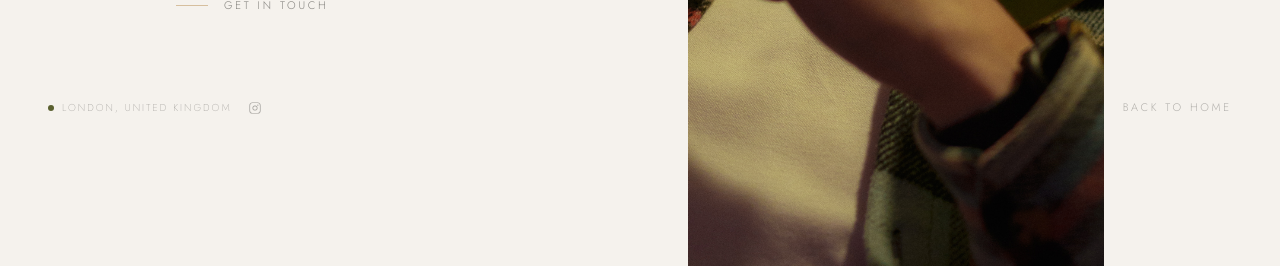
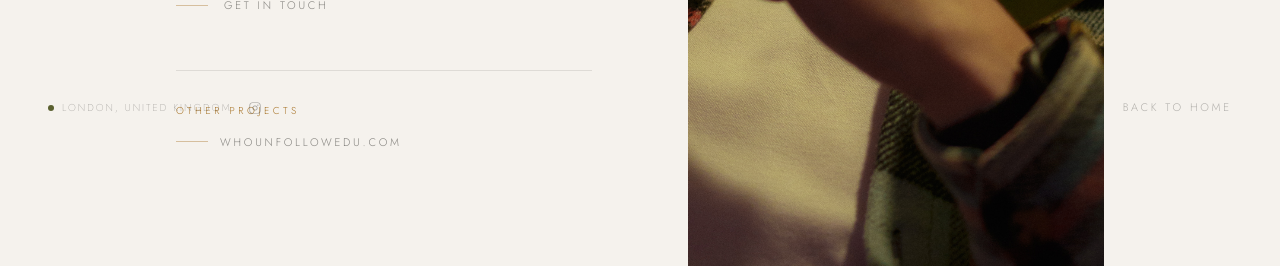
Before and after one commit to PawelNiedzwiecki/portfolio, a Next.js app: page /about in a window 1280 px wide. Shown: the part 653-919 px from the top of the page. Built offline with nearby package versions, Linux system fonts and the light colour scheme.

Commit message:
feat: add side projects

```diff
--- a/src/app/about/page.tsx
+++ b/src/app/about/page.tsx
@@ -50,6 +50,24 @@ export default function About() {
 								Get in touch
 							</Link>
 						</div>
+
+						{/* Other projects */}
+						<div className="animate-fade-slide-up delay-700 mt-8 border-t border-cream/10 pt-8">
+							<p className="mb-4 text-[10px] font-light uppercase tracking-[0.35em] text-amber">
+								Other projects
+							</p>
+							<Link
+								href="https://whounfollowedu.com"
+								target="_blank"
+								rel="noopener noreferrer"
+								className="group flex items-center gap-3"
+							>
+								<div className="h-px w-8 bg-amber/40 transition-all duration-300 group-hover:w-12 group-hover:bg-amber" />
+								<span className="text-[11px] font-light uppercase tracking-[0.25em] text-cream/50 transition-colors duration-300 group-hover:text-cream">
+									whounfollowedu.com
+								</span>
+							</Link>
+						</div>
 					</div>
 
 					{/* Right: image */}
```
Also changed, not shown: 1 other file (tests, documents, lock files or other folders).
